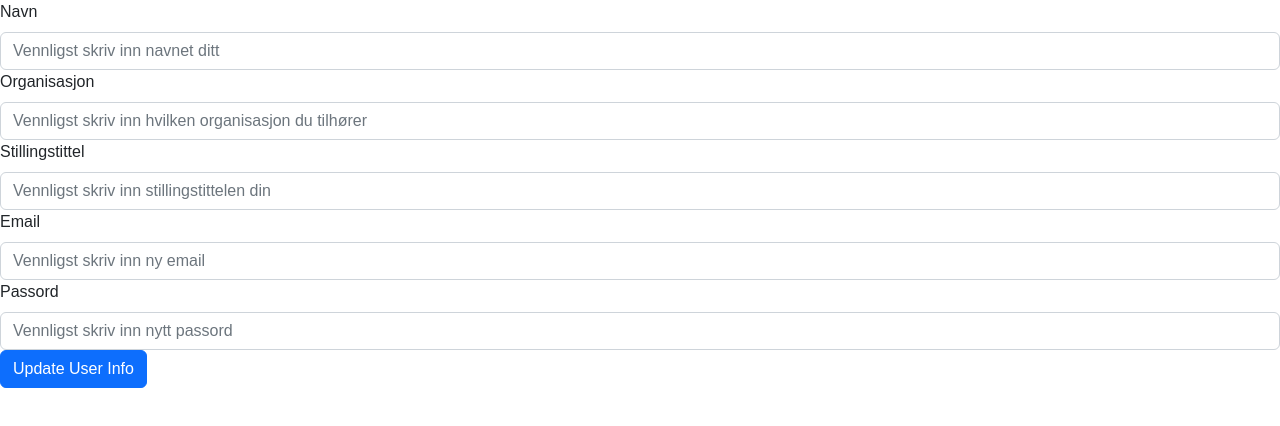
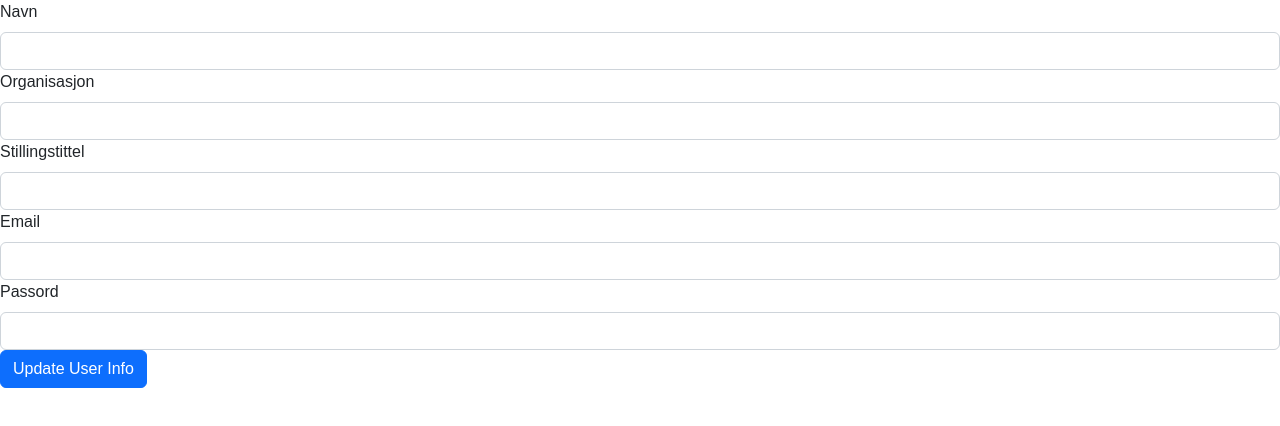
Before and after one commit to fielcool/app2000-gruppe13, a React (Create React App) app in the folder client/: page /UpdateUserInfoForm in a window 1280 px wide. Shown: the top 426 px of the page. Built offline with nearby package versions, Linux system fonts and the light colour scheme.

Commit message:
modified:   client/src/App.js 	modified:   client/src/CreateUserForm.jsx 	modified:   client/src/UserInfoFields.js 	deleted:    client/src/setupTests.js 	modified:   models/UserModel.js

```diff
--- a/client/src/CreateUserForm.jsx
+++ b/client/src/CreateUserForm.jsx
@@ -12,7 +12,7 @@ function CreateUserForm() {
     stillingstittel: "",
     email: "",
     passord: "",
-    testId: " ",
+
   });
 
   const handleChange = (e) => {
--- a/client/src/UserInfoFields.js
+++ b/client/src/UserInfoFields.js
@@ -9,7 +9,6 @@ function UserInfoFields({ newUserInfo, handleChange }) {
         <Form.Label>Navn</Form.Label>
         <Form.Control
           type="text"
-          placeholder="Vennligst skriv inn navnet ditt"
           name="navn"
           value={newUserInfo.navn}
           onChange={(e) => handleChange(e.target.name, e.target.value)}
@@ -20,7 +19,6 @@ function UserInfoFields({ newUserInfo, handleChange }) {
         <Form.Label>Organisasjon</Form.Label>
         <Form.Control
           type="text"
-          placeholder="Vennligst skriv inn hvilken organisasjon du tilhører"
           name="organisasjon"
           value={newUserInfo.organisasjon}
           onChange={(e) => handleChange(e.target.name, e.target.value)}
@@ -31,7 +29,6 @@ function UserInfoFields({ newUserInfo, handleChange }) {
         <Form.Label>Stillingstittel</Form.Label>
         <Form.Control
           type="text"
-          placeholder="Vennligst skriv inn stillingstittelen din"
           name="stillingstittel"
           value={newUserInfo.stillingstittel}
           onChange={(e) => handleChange(e.target.name, e.target.value)}
@@ -42,7 +39,6 @@ function UserInfoFields({ newUserInfo, handleChange }) {
         <Form.Label>Email</Form.Label>
         <Form.Control
           type="email"
-          placeholder="Vennligst skriv inn ny email"
           name="email"
           value={newUserInfo.email}
           onChange={(e) => handleChange(e.target.name, e.target.value)}
@@ -53,7 +49,6 @@ function UserInfoFields({ newUserInfo, handleChange }) {
         <Form.Label>Passord</Form.Label>
         <Form.Control
           type="password"
-          placeholder="Vennligst skriv inn nytt passord"
           name="passord"
           value={newUserInfo.passord}
           onChange={(e) => handleChange(e.target.name, e.target.value)}
```
Also changed, not shown: client/src/setupTests.js (deleted, +0 -5 lines), client/src/App.js (line endings or trailing spaces), 1 other file (tests, documents, lock files or other folders).
